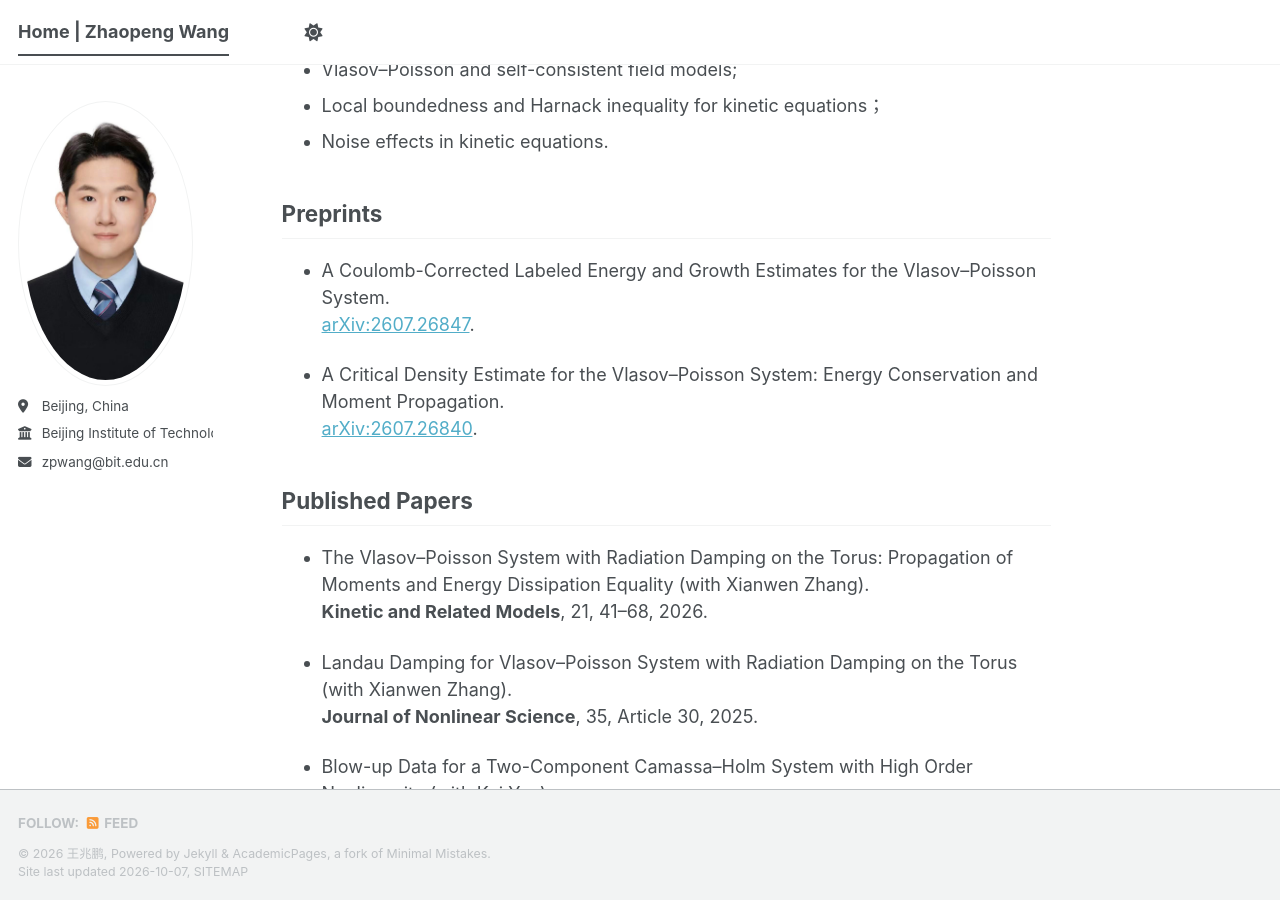
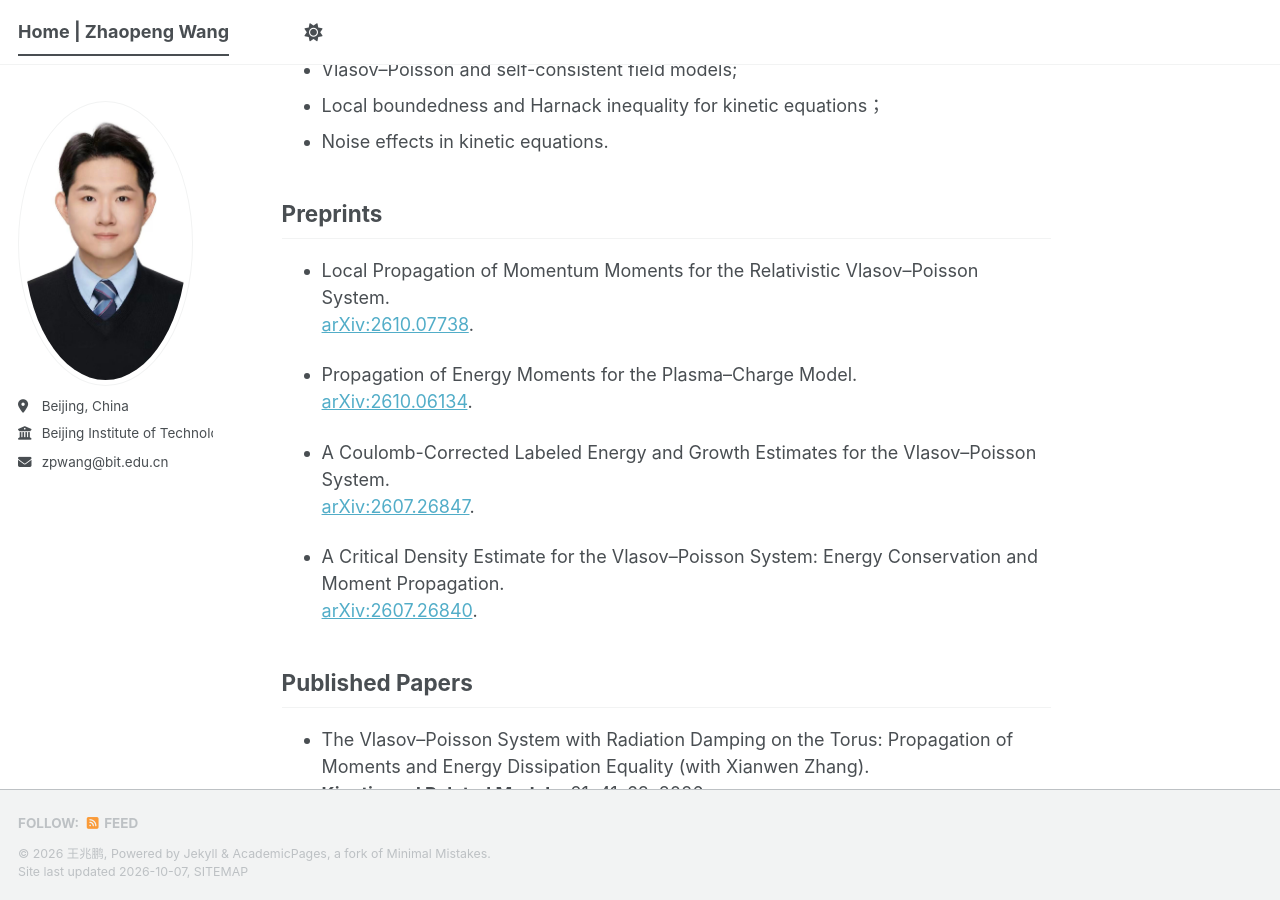
Before and after one commit to zpwangmath/zpwangmath.github.io, a Jekyll site: the page built from index.md, in a window 1280 px wide and 900 px high, scrolled down 519 px. Built offline with Jekyll 4.4.1, drawn with Linux system fonts in a browser that asks for light colours; a style sheet for code colours, icons or effects is not loaded.

Commit message:
Update index.md

```diff
--- a/index.md
+++ b/index.md
@@ -23,9 +23,16 @@ My work mainly concerns:
 <h2>Preprints</h2>
 
 
+- Local Propagation of Momentum Moments for the Relativistic Vlasov--Poisson System.<br>
+<a href="https://arxiv.org/abs/2610.07738">arXiv:2610.07738</a>.
+
+
+- Propagation of Energy Moments for the Plasma--Charge Model.<br>
+<a href="https://arxiv.org/abs/2610.06134">arXiv:2610.06134</a>.
+
+
 - A Coulomb-Corrected Labeled Energy and Growth Estimates for the Vlasov–Poisson System.<br>
 <a href="https://arxiv.org/abs/2607.26847">arXiv:2607.26847</a>.
-
 
 
 - A Critical Density Estimate for the Vlasov–Poisson System: Energy Conservation and Moment Propagation.<br>
```
